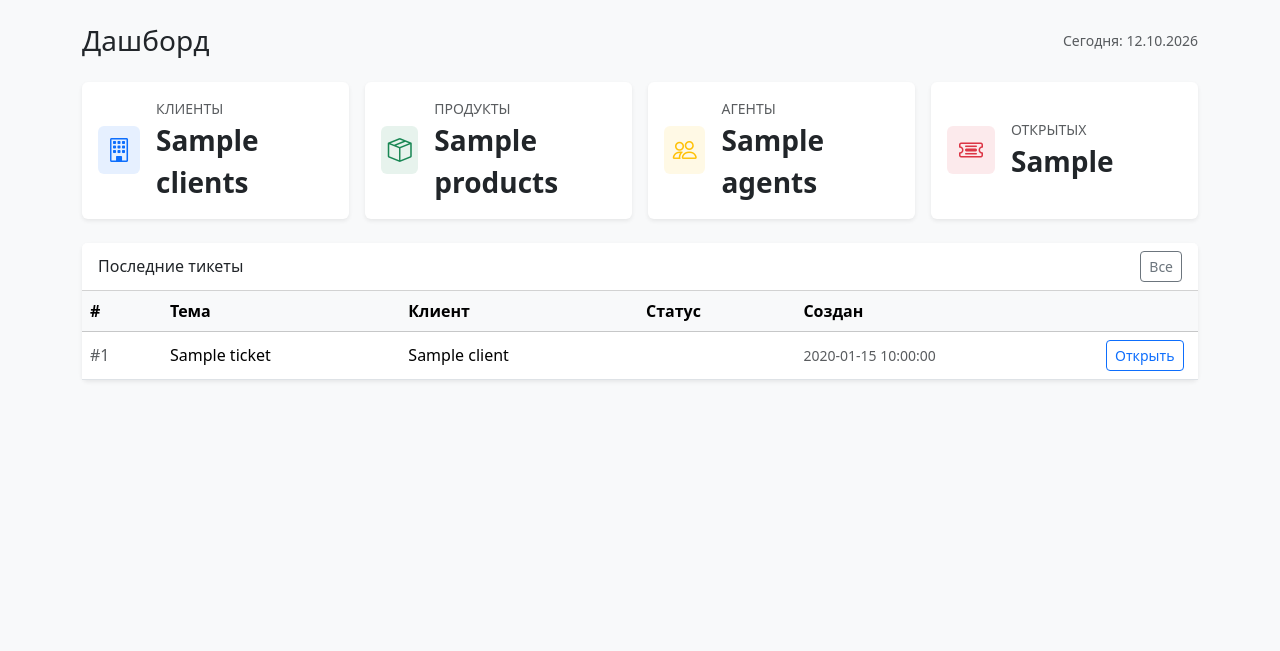
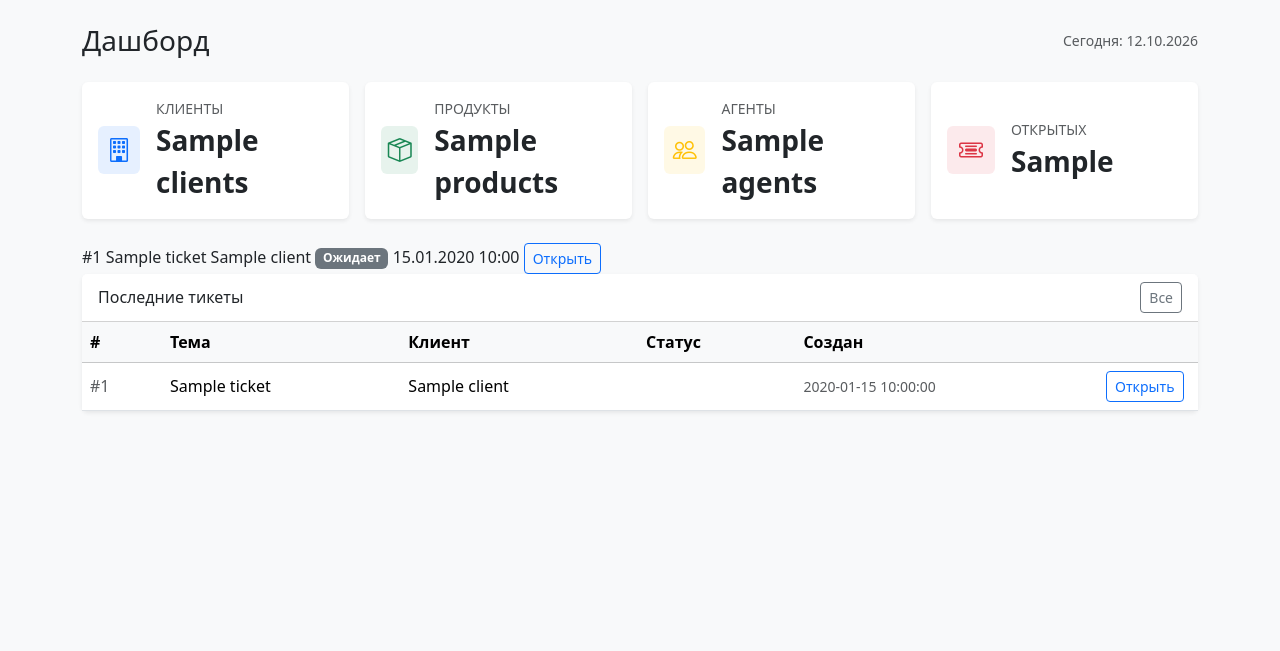
Before and after one commit to pihhta/service-desk, a Python web app: template app/web/templates/admin/dashboard.html in a window 1280 px wide. Shown: the top 651 px of the page. Run offline with Jinja, Linux system fonts and the light colour scheme; the template is opened without the code that fills it: most values are stand-ins (such as "Sample title", 1, 10 or a date in 2020).

Commit message:
app/web/templates/admin dashboard.html add code

```diff
--- a/app/web/templates/admin/dashboard.html
+++ b/app/web/templates/admin/dashboard.html
@@ -73,7 +73,22 @@
         </div>
     </div>
 </div>
-
+{% for t in recent_tickets %}
+<tr>
+    <td class="text-muted">#{{ t.id }}</td>
+    <td>{{ t.subject }}</td>
+    <td>{{ t.client.name if t.client else '—' }}</td>
+    <td>
+        {% if t.status == 'new' %}<span class="badge bg-primary">Новый</span>
+        {% elif t.status == 'in_progress' %}<span class="badge bg-warning">В работе</span>
+        {% elif t.status == 'waiting' %}<span class="badge bg-secondary">Ожидает</span>
+        {% elif t.status == 'resolved' %}<span class="badge bg-success">Решён</span>
+        {% else %}<span class="badge bg-dark">Закрыт</span>{% endif %}
+    </td>
+    <td class="text-muted small">{{ t.created_at.strftime('%d.%m.%Y %H:%M') }}</td>
+    <td><a href="/agent/tickets/{{ t.id }}" class="btn btn-sm btn-outline-primary">Открыть</a></td>
+</tr>
+{% endfor %}
 <div class="card border-0 shadow-sm">
     <div class="card-header bg-white d-flex justify-content-between align-items-center">
         <h2 class="h6 mb-0">Последние тикеты</h2>
```
